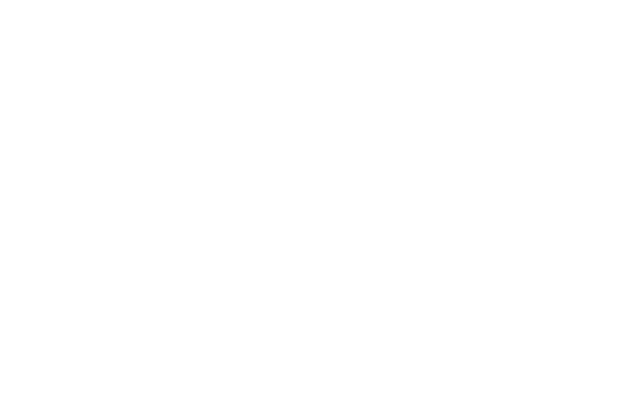
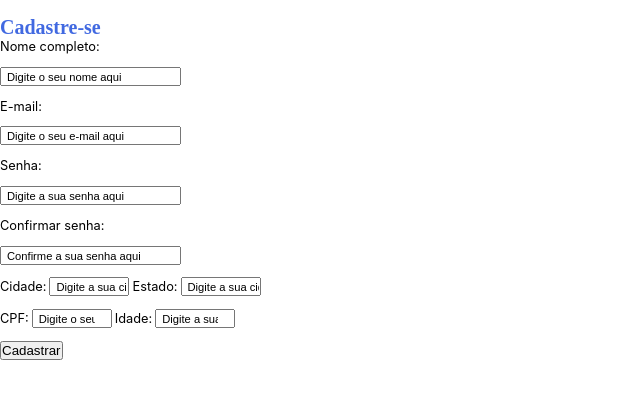
Before and after one commit to Escambau/escambau, a React (Create React App) app: page / in a window 1280 px wide. Shown: the top 398 px of the page, without its empty margins (0-640 px from the left). Built offline with nearby package versions, Linux system fonts and the light colour scheme.

Commit message:
feat: criação do formulario de registro

```diff
--- a/package.json
+++ b/package.json
@@ -14,10 +14,10 @@
     "@types/node": "^16.7.13",
     "@types/react": "^18.0.0",
     "@types/react-dom": "^18.0.0",
+    "@types/react-router-dom": "^5.3.3",
+    "@types/styled-components": "^5.1.26",
     "axios": "^0.27.2",
     "framer-motion": "^7.2.1",
-    "@types/react-router-dom": "^5.3.3",
-    "@types/styled-components": "^5.1.26",
     "react": "^18.2.0",
     "react-dom": "^18.2.0",
     "react-hook-form": "^7.34.2",
--- a/src/App.tsx
+++ b/src/App.tsx
@@ -1,11 +1,15 @@
 import React from "react";
 import { ToastContainer } from "react-toastify";
 import "./App.css";
+import RegisterForm from "./components/RegisterForm";
 
 function App() {
-  return <div className="App">
-    <ToastContainer />
-  </div>;
+  return (
+    <div className="App">
+      <ToastContainer />
+      <RegisterForm />
+    </div>
+  );
 }
 
 export default App;
--- a/src/components/RegisterForm/index.tsx
+++ b/src/components/RegisterForm/index.tsx
@@ -1,5 +1,82 @@
+import { useForm } from "react-hook-form";
+import { IRegister } from "../../contexts/UserContext";
+import { Section, Form } from "./style";
+
 const RegisterForm = () => {
-  return;
+  const { register, handleSubmit } = useForm<IRegister>();
+
+  return (
+    <Section>
+      <h2>Cadastre-se</h2>
+      <Form>
+        <label>Nome completo:</label>
+        <input
+          type="text"
+          placeholder="Digite o seu nome aqui"
+          {...register("name")}
+        />
+
+        <label>E-mail:</label>
+        <input
+          type="email"
+          placeholder="Digite o seu e-mail aqui"
+          {...register("email")}
+        />
+
+        <label>Senha:</label>
+        <input
+          type="password"
+          placeholder="Digite a sua senha aqui"
+          {...register("password")}
+        />
+
+        <label>Confirmar senha:</label>
+        <input
+          type="password"
+          placeholder="Confirme a sua senha aqui"
+          {...register("confirmPassword")}
+        />
+
+        <div className="endereco">
+          <label>Cidade:</label>
+          <input
+            className="inputSmall"
+            type="text"
+            placeholder="Digite a sua cidade aqui"
+            {...register("cidade")}
+          />
+
+          <label>Estado:</label>
+          <input
+            type="text"
+            className="inputSmall"
+            placeholder="Digite a sua cidade aqui"
+            {...register("estado")}
+          />
+        </div>
+
+        <div className="dadosPessoais">
+          <label>CPF:</label>
+          <input
+            type="number"
+            className="inputSmall"
+            placeholder="Digite o seu CPF aqui"
+            {...register("cpf")}
+          />
+
+          <label>Idade:</label>
+          <input
+            type="number"
+            className="inputSmall"
+            placeholder="Digite a sua idade aqui"
+            {...register("idade")}
+          />
+        </div>
+
+        <button type="submit">Cadastrar</button>
+      </Form>
+    </Section>
+  );
 };
 
 export default RegisterForm;
--- /dev/null
+++ b/src/components/RegisterForm/style.ts
@@ -0,0 +1,57 @@
+import styled from "styled-components";
+
+export const Section = styled.section`
+  width: 100vw;
+  height: 100vh;
+  padding: 1rem 0;
+
+  display: flex;
+  flex-direction: column;
+  align-items: flex-start;
+  justify-content: flex-start;
+
+  h2 {
+    font-family: "Montserrat";
+    font-size: 20px;
+    font-weight: 700;
+    color: #4169e1;
+  }
+`;
+
+export const Form = styled.form`
+  display: flex;
+  flex-direction: column;
+  align-items: flex-start;
+  gap: 0.8rem;
+  width: 100vw;
+
+  .endereco,
+  .dadosPessoais {
+    display: flex;
+    flex-direction: row;
+    align-items: center;
+    gap: 3px;
+  }
+
+  .inputSmall {
+    width: 80px;
+  }
+
+  label {
+    font-family: var(--font-family);
+    color: var(--grey0);
+    font-weight: 400;
+    font-size: 0.8rem;
+  }
+
+  input {
+    color: var(--grey);
+  }
+
+  input::placeholder {
+    color: var(--lightGrayBackground);
+    font-weight: 400;
+    font-size: 0.7rem;
+    padding: 0 5px;
+  }
+`;
--- a/src/contexts/UserContext.tsx
+++ b/src/contexts/UserContext.tsx
@@ -1,41 +1,84 @@
-import { createContext, ReactNode, useState, Dispatch, SetStateAction } from "react";
-import { NavigateFunction, useNavigate } from 'react-router-dom';
+import {
+  createContext,
+  ReactNode,
+  useState,
+  Dispatch,
+  SetStateAction,
+} from "react";
+import { NavigateFunction, useNavigate } from "react-router-dom";
 
 interface IUserProviders {
-  children: ReactNode
+  children: ReactNode;
 }
 interface IUserContext {
-  user: null;
+  user: IUser | null;
   setUser: Dispatch<SetStateAction<null>>;
   isLoading: boolean;
   setIsLoading: Dispatch<SetStateAction<boolean>>;
   token: null;
   setToken: Dispatch<SetStateAction<null>>;
   isPasswordShow: boolean;
-  setIsPasswordShow: Dispatch<SetStateAction<boolean>>
+  setIsPasswordShow: Dispatch<SetStateAction<boolean>>;
 
   viewPass: () => void;
 }
 
+interface IUser {
+  id: number;
+  name: string;
+  email: string;
+  password: string;
+  avatarUrl: string;
+  cidade: string;
+  estado: string;
+  cpf: string;
+  idade: number;
+}
+
+export interface IRegister {
+  name: string;
+  email: string;
+  password: string;
+  confirmPassword: string;
+  avatarUrl: string;
+  cidade: string;
+  estado: string;
+  cpf: string;
+  idade: number;
+}
+
+interface IRegisterResponse {
+  acessToken: string;
+  user: IUser;
+}
+
 export const UserContext = createContext<IUserContext>({} as IUserContext);
 
-export function UserProvider({children} : IUserProviders) {
-
+export function UserProvider({ children }: IUserProviders) {
   const [user, setUser] = useState<null>(null);
   const [isLoading, setIsLoading] = useState<boolean>(false);
   const [token, setToken] = useState<null>(null);
   const [isPasswordShow, setIsPasswordShow] = useState<boolean>(false);
 
   const viewPass = () => {
-    setIsPasswordShow(!isPasswordShow)
-  }
-
+    setIsPasswordShow(!isPasswordShow);
+  };
 
   return (
-    <UserContext.Provider value={{
-      user, setUser, isLoading, setIsLoading, token, setToken, isPasswordShow, setIsPasswordShow,  viewPass
-    }}>
+    <UserContext.Provider
+      value={{
+        user,
+        setUser,
+        isLoading,
+        setIsLoading,
+        token,
+        setToken,
+        isPasswordShow,
+        setIsPasswordShow,
+        viewPass,
+      }}
+    >
       {children}
     </UserContext.Provider>
-  )
+  );
 }
```
Also changed, not shown: src/pages/Register/style.ts (deleted).
